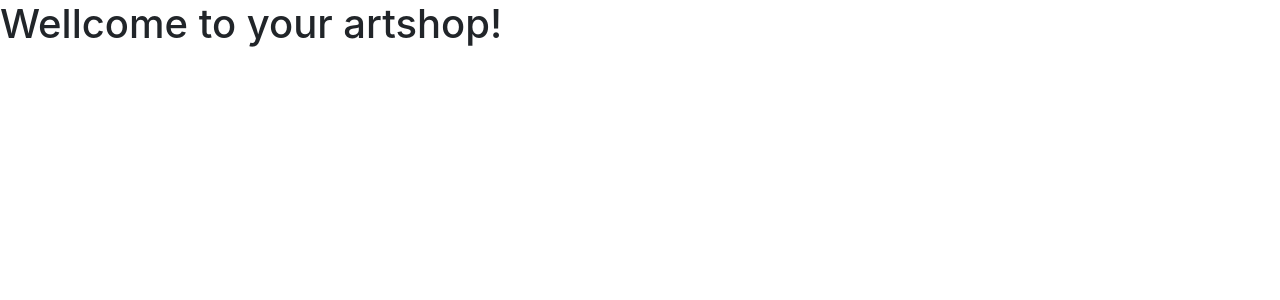
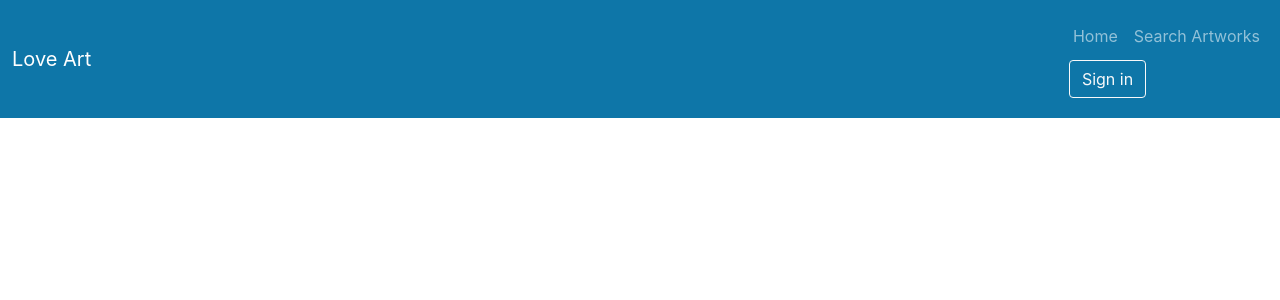
Before and after one commit to Ensosense/ensosense-react-app, a React (Create React App) app: page / in a window 1280 px wide. Shown: the top 300 px of the page. Built offline with nearby package versions, Linux system fonts and the light colour scheme.

Commit message:
Create navbar

```diff
--- a/src/App.tsx
+++ b/src/App.tsx
@@ -1,11 +1,10 @@
 import React from 'react';
 import './App.css';
+import { Navbar } from './layouts/NavbarAndFooter/Navbar';
 
 function App() {
   return (
-    <div className="App">
-     <h1>Wellcome to your artshop!</h1>
-    </div>
+  <Navbar />
   );
 }
 
--- /dev/null
+++ b/src/layouts/NavbarAndFooter/Navbar.tsx
@@ -0,0 +1,27 @@
+export const Navbar = () => {
+    return (
+        <nav className='navbar navbar-expand-lg navbar-dark main-color py-3'>
+            <div className='container-fluid'>
+                <span className='navbar-brand'>Love Art</span>
+                <button className='navbar-toggler' type='button' data-bs-toggle='collapse' data-bs-target='#navbarNavDropdown' aria-controls='navbarNavDropdown' aria-expanded='false' aria-label='Toggle Navigation'>
+                    <span className='navbar-toggler-icon'></span>
+                </button>
+                <div className='collaps navbar-collaps' id='navbarNavDropdown'>
+                    <ul className='navbar-nav'>
+                        <li className='nav-item'>
+                            <a className='nav-link' href='#'>Home</a>
+                        </li>
+                        <li className='nav-item'>
+                            <a className='nav-link' href='#'>Search Artworks</a>
+                        </li>
+                    </ul>
+                    <ul className='navbar-nav ms-auto'>
+                        <li className='nav-item m-1'>
+                            <a type='button' className='btn btn-outline-light' href='#'>Sign in</a>
+                        </li>
+                    </ul>
+                </div>
+            </div>
+        </nav>
+    );
+}
```
